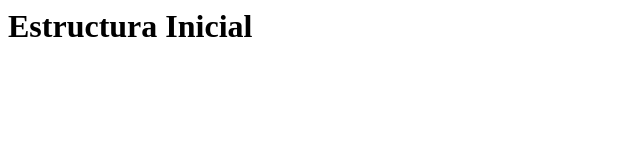
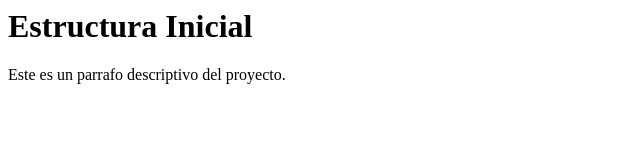
Before and after one commit to DamianP-bit/tp-git-pistan, a plain HTML site: page index.html in a window 1280 px wide. Shown: the whole page, without its empty margins (0-640 px from the left). Drawn offline with Linux system fonts and the light colour scheme.

Commit message:
Agaregado parrafo descriptivo al body

```diff
--- a/index.html
+++ b/index.html
@@ -1 +1,2 @@
 <h1>Estructura Inicial</h1>
+<p>Este es un parrafo descriptivo del proyecto.</p>
```
